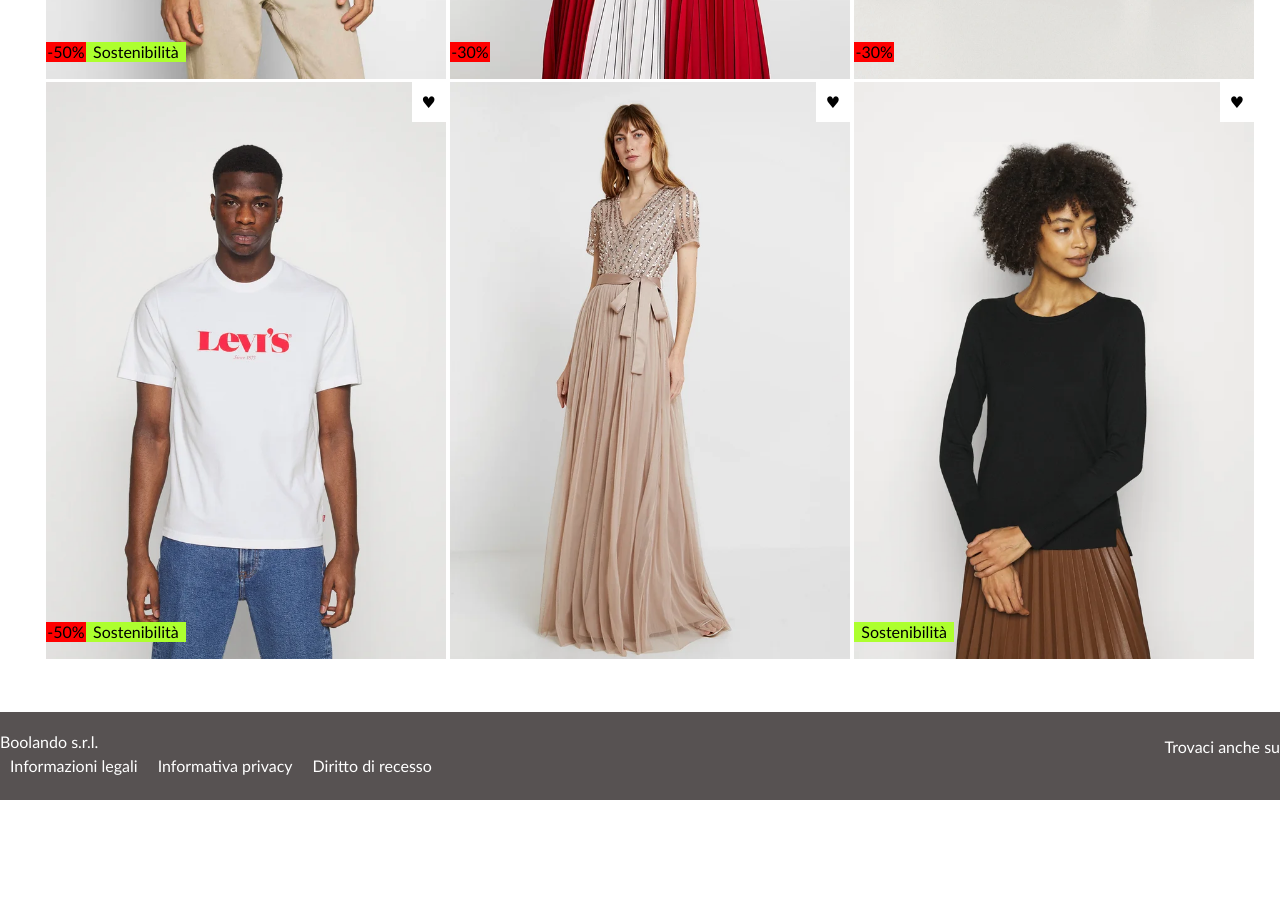
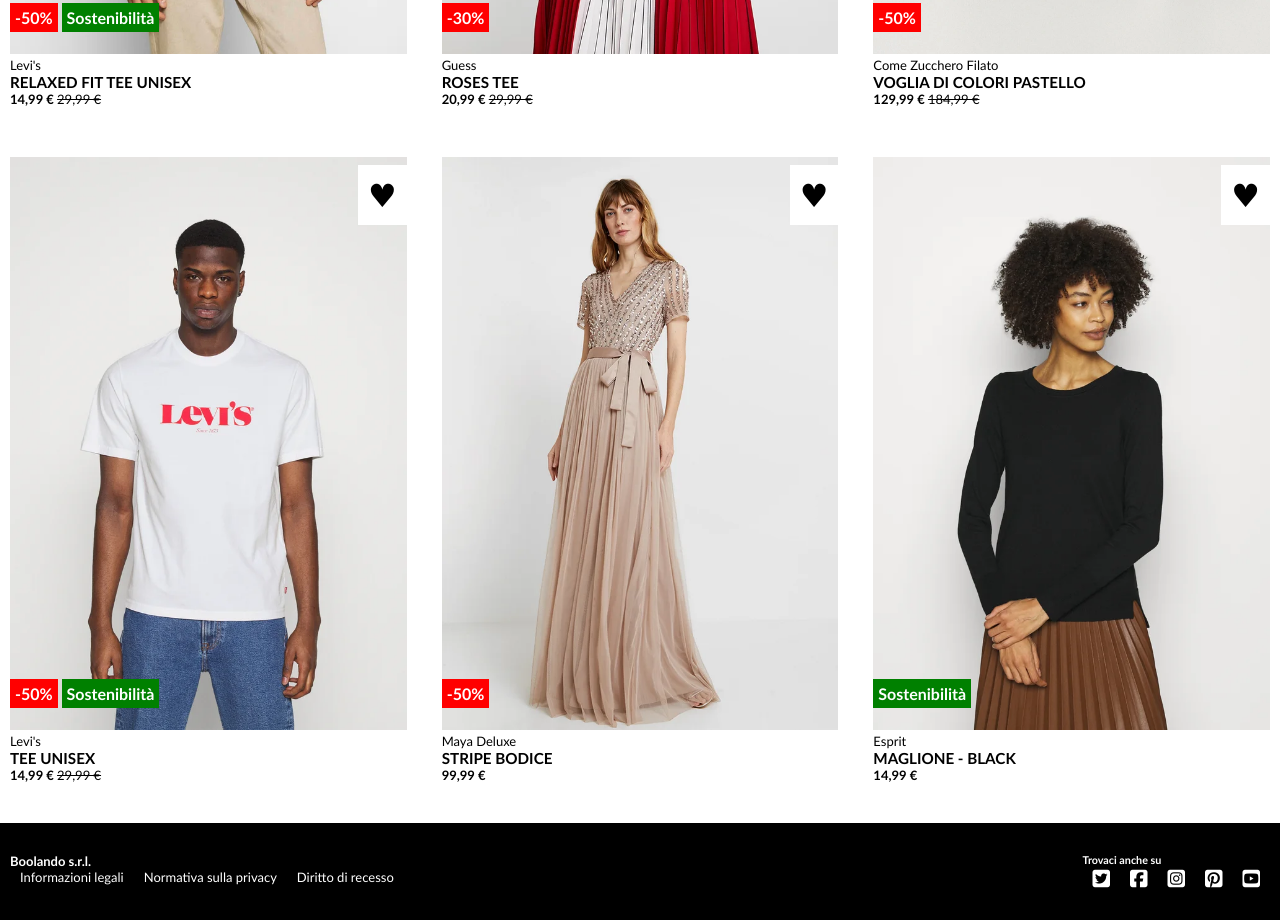
Before and after one commit to Carlo1891/html-css-boolando, a plain HTML site: page index.html in a window 1280 px wide. Shown: the part 599-1519 px from the top of the page. Before the commit the page ends 1399 px from the top, so only its background shows below. Drawn offline with Linux system fonts and the light colour scheme.

Commit message:
Correzione finale

```diff
--- a/index.html
+++ b/index.html
@@ -6,122 +6,217 @@
         <meta name="viewport" content="width=device-width, initial-scale=1.0">
         <title>Boolando</title>
         <link rel="stylesheet" href="style.css">
+        <script src="https://kit.fontawesome.com/b7d1dc2de3.js" crossorigin="anonymous"></script>
     </head>
     <!-- Esercizio 8 -->
     <body>
         <!-- Header sito mobile con fixed -->
         <header>
+            <nav class="container">
+                <ul class="main-menu">
 
-        <div class="top-bar move">
-            <div class="content">
-                <nav class="menu pick-type">
-                    <ul>
                     <li><a href="#">Donna</a></li>
                     <li><a href="#">Uomo</a></li>
-                        <li><a href="#">Bambino</a></li>
+                    <li><a href="#">Bambini</a></li>
+
+                </ul>
+                <a href="#"><img src="./img/boolean-logo.png" alt="logo" class="logo"></a>
+                <ul class="user-menu">
+
+                    <li>
+                        <a href=""><i class="fa-regular fa-user"></i></a>
+                    </li>
+                    <li>
+                        <a href=""><i class="fa-regular fa-heart"></i></a>
+                    </li>
+                    <li>
+                        <a href=""><i class="fa-solid fa-bag-shopping"></i></a>
+                    </li>
+
                 </ul>
             </nav>
-                <div class="logo">
-                    <img src="./img/boolean-logo.png" alt="boolean logo">
+        </header>
+
+        <main>
+            <!-- Immagini vestiti e sconti -->
+            <div class="container flex-wrap">
+                <div class="card">
+                    <div class="card-image">
+
+                        <img src="./img/1.webp" alt="maschio1" class="main-image">
+                        <img src="./img/1b.webp" alt="maschio2" class="secondary-image">
+                        <div class="favourite">&hearts;</div>
+
+                        <div class="card-badges">
+                            <span class="badge badge-discount">-50%</span>
+                            <span class="badge badge-tag">Sostenibilit&agrave;</span>
                         </div>
-                <nav class="menu pick-profile">
-                    <ul>
-                        <li>
-                            <a href="#"><i class="fa-regular fa-user"></i></a>
-                        </li>
-                        <li>
-                            <a href="#"><i class="fa-regular fa-heart"></i></a>
-                        </li>
-                        <li>
-                            <a href="#"><i class="fa-regular fa-bag-shopping"></i></a>
-                        </li>
-                    </ul>
-                </nav>
+
+                    </div>
+                    <div class="card-text">
+
+                        <span class="article-brand">Levi's</span>
+                        <h3 class="article-name">RELAXED FIT TEE UNISEX</h3>
+                        <strong class="article-price">14,99 &euro; </strong><del>29,99 &euro;</del>
+
                     </div>
                 </div>
 
-    </header>
-    <!-- Riquadro shopping -->
-    <main>
+                <div class="card">
+                    <div class="card-image">
 
-        <div class="container">
+                        <img src="./img/2.webp" alt="donna1" class="main-image">
+                        <img src="./img/2b.webp" alt="donna2" class="secondary-image">
+                        <div class="favourite">&hearts;</div>
 
-            <div class="item">
-                <div class="item-image">
-                    <img src="./img/1.webp" alt="photo male 1">
-                    <span class="discount">-50%</span>
-                    <span class="label">Sostenibilità</span>
-                    <div class="heart">&hearts;</div>
+                        <div class="card-badges">
+                            <span class="badge badge-discount">-30%</span>
+                        </div>
+
+                    </div>
+                    <div class="card-text">
+
+                        <span class="article-brand">Guess</span>
+                        <h3 class="article-name">ROSES TEE</h3>
+                        <strong class="article-price">20,99 &euro; </strong><del>29,99 &euro;</del>
+
                     </div>
                 </div>
 
-            <div class="item">
-                <div class="item-image">
-                    <img src="./img/2.webp" alt="photo female 1">
-                    <span class="discount">-30%</span>
-                    <div class="heart">&hearts;</div>
+                <div class="card">
+                    <div class="card-image">
+
+                        <img src="./img/3.webp" alt="donna3" class="main-image">
+                        <img src="./img/3b.webp" alt="donna4" class="secondary-image">
+                        <div class="favourite">&hearts;</div>
+
+                        <div class="card-badges">
+                            <span class="badge badge-discount">-50%</span>
+                        </div>
+
+                    </div>
+                    <div class="card-text">
+
+                        <span class="article-brand">Come Zucchero Filato</span>
+                        <h3 class="article-name">VOGLIA DI COLORI PASTELLO</h3>
+                        <strong class="article-price">129,99 &euro; </strong><del>184,99 &euro;</del>
+
                     </div>
                 </div>
 
-            <div class="item">
-                <div class="item-image">
-                    <img src="./img/3.webp" alt="photo female 2">
-                    <span class="discount">-30%</span>
-                    <div class="heart">&hearts;</div>
+                <div class="card">
+                    <div class="card-image">
+
+                        <img src="./img/4.webp" alt="maschio3" class="main-image">
+                        <img src="./img/4b.webp" alt="maschio4" class="secondary-image">
+                        <div class="favourite">&hearts;</div>
+
+                        <div class="card-badges">
+                            <span class="badge badge-discount">-50%</span>
+                            <span class="badge badge-tag">Sostenibilit&agrave;</span>
+                        </div>
+
+                    </div>
+                    <div class="card-text">
+
+                        <span class="article-brand">Levi's</span>
+                        <h3 class="article-name">TEE UNISEX</h3>
+                        <strong class="article-price">14,99 &euro; </strong><del>29,99 &euro;</del>
+
                     </div>
                 </div>
 
-            <div class="item">
-                <div class="item-image">
-                    <img src="./img/4.webp" alt="photo male 2">
-                    <span class="discount">-50%</span>
-                    <span class="label">Sostenibilità</span>
-                    <div class="heart">&hearts;</div>
+                <div class="card">
+                    <div class="card-image">
+
+                        <img src="./img/5.webp" alt="donna5" class="main-image">
+                        <img src="./img/5b.webp" alt="donna6" class="secondary-image">
+                        <div class="favourite">&hearts;</div>
+
+                        <div class="card-badges">
+                            <span class="badge badge-discount">-50%</span>
+                        </div>
+
+                    </div>
+                    <div class="card-text">
+
+                        <span class="article-brand">Maya Deluxe</span>
+                        <h3 class="article-name">STRIPE BODICE</h3>
+                        <strong class="article-price">99,99 &euro; </strong>
+
                     </div>
                 </div>
 
+                <div class="card">
+                    <div class="card-image">
 
-            <div class="item">
-                <div class="item-image">
-                    <img src="./img/5.webp" alt="photo female 3">
-                    <div class="heart">&hearts;</div>
+                        <img src="./img/6.webp" alt="donna7" class="main-image">
+                        <img src="./img/6b.webp" alt="donna8" class="secondary-image">
+                        <div class="favourite">&hearts;</div>
+
+                        <div class="card-badges">
+                            <span class="badge badge-tag">Sostenibilit&agrave;</span>
+                        </div>
+
+                    </div>
+                    <div class="card-text">
+
+                        <span class="article-brand">Esprit</span>
+                        <h3 class="article-name">MAGLIONE - BLACK</h3>
+                        <strong class="article-price">14,99 &euro; </strong>
+
                     </div>
                 </div>
 
-            <div class="item">
-                <div class="item-image">
-                    <img src="./img/6.webp" alt="photo female 4">
-                    <span class="no-discount" class="label">Sostenibilità</span>
-                    <div class="heart">&hearts;</div>
             </div>
-            </div>
+        </main>
+
+        <footer>
+            <div class="container">
+
+                <div>
+
+                    <h4>Boolando s.r.l.</h4>
+                    <ul class="footer-menu">
+
+                        <li><a href="#">Informazioni legali</a></li>
+                        <li><a href="#">Normativa sulla privacy</a></li>
+                        <li><a href="#">Diritto di recesso</a></li>
+
+                    </ul>
+
                 </div>
 
-    </main>
-    <!-- Informazioni sito e social -->
-    <footer>
+                <div>
 
-        <div class="bottom-bar stay">
-            <div class="content">
-                <div class="menu info">Boolando s.r.l.
-                    <ul>
-                        <li><a href="#">Informazioni legali</a></li>
-                        <li><a href="#">Informativa privacy</a></li>
-                        <li><a href="#">Diritto di recesso</a></li>
+                    <h5>Trovaci anche su</h5>
+                    <ul class="social-networks">
+
+                        <li>
+                            <a href="#"><i class="fa-brands fa-twitter-square"></i></a>
+                        </li>
+
+                        <li>
+                            <a href="#"><i class="fa-brands fa-facebook-square"></i></a>
+                        </li>
+
+                        <li>
+                            <a href="#"><i class="fa-brands fa-instagram-square"></i></a>
+                        </li>
+
+                        <li>
+                            <a href="#"><i class="fa-brands fa-pinterest-square"></i></a>
+                        </li>
+
+                        <li>
+                            <a href="#"><i class="fa-brands fa-youtube-square"></i></a>
+                        </li>
+
                     </ul>
-                </div>
-                <div class="menu social"> Trovaci anche su
-                    <ul>
-                        <li><a class="twitter" href="#"></a></li>
-                        <li><a class="facebook" href="#"></a></li>
-                        <li><a class="instagram" href=""></a></li>
-                        <li><a class="pinterest" href="#"></a></li>
-                        <li><a class="youtube" href="#"></a></li>
-                    </ul>
-                </div>
-            </div>
+
                 </div>
 
+            </div>
         </footer>
 
     </body>
--- a/style.css
+++ b/style.css
@@ -1,138 +1,168 @@
-/* Resect bordi e parti comuni */
+/* Resect parametri */
 
 * {
     padding: 0;
     margin: 0;
     box-sizing: border-box;
-    font-family: 'Trebuchet MS', 'Lucida Sans Unicode', 'Lucida Grande', 'Lucida Sans', Arial, sans-serif;
 }
 
-ul {
-    display: flex;
+body {
+    font-family: 'Trebuchet MS', 'Lucida Sans Unicode', 'Lucida Grande', 'Lucida Sans', Arial, sans-serif;
+    font-size: 13px;
 }
 
-li {
+.container {
+    max-width: 1300px;
+    margin: 0 auto;
+}
+
+img {
+    width: 100%;
+}
+
+.flex-wrap {
+    display: flex;
+    flex-wrap: wrap;
+    justify-content: space-between;
+}
+
+/* Header con logo e nav */
+
+header {
+    background-color: rgb(255, 102, 0);
+    height: 70px;
+    padding: 10px;
+    box-shadow: 0 1px 3px gray;
+    position: fixed;
+    top: 0;
+    left: 0;
+    width: 100%;
+    z-index: 1;
+}
+
+header nav {
+    height: 100%;
+    padding: 0 10px;
+    display: flex;
+    align-items: center;
+    justify-content: space-between;
+}
+
+header nav ul {
     list-style: none;
 }
 
-/* Header in movimento */
-
-header {
-    position: fixed;
-    z-index: 1;
-    width: 100%;
+header nav ul li {
+    font-size: 16px;
+    font-weight: bold;
+    display: inline;
 }
 
-.top-bar .move {
-    width: 100%;
+header nav ul li a {
+    color: white;
+    text-decoration: none;
 }
 
-.top-bar.move {
-    background-color: rgb(255, 93, 1);
+header nav .logo {
+    height: 30px;
+    width: auto;
 }
 
-.top-bar .content {
-    max-width: 1300px;
-    margin: 0 auto;
-    display: flex;
-    justify-content: space-between;
-    align-items: center;
+/* Main con cards */
+
+main {
+    margin-top: 70px;
 }
 
-.menu .pick-type,
-.menu .client-profile {
-    justify-content: center;
-    display: flex;
+.card {
+    width: calc(100% / 3 - 10px);
+    margin-bottom: 30px;
+    padding: 10px;
+    cursor: pointer;
 }
 
-.logo img {
-    height: 60px;
+.card-image {
+    position: relative;
 }
 
-.menu ul li a {
-    text-decoration: none;
-    color: white;
-    padding: 5px 10px;
+.card-image .main-image {
     display: inline-block;
 }
 
-
-
-/* Main con shopping */
-
-.container {
-    width: 1300px;
-    margin: 0 auto 50px auto;
-    text-align: center;
-    padding-top: 100px;
+.card-image .secondary-image {
+    display: none;
 }
 
-.item {
-    width: 400px;
-    position: relative;
-    display: inline-block;
-    border: 15px;
+.card-image .favourite {
+    position: absolute;
+    top: 8px;
+    right: 0px;
+    padding: 10px;
+    font-size: 2rem;
+    background-color: white;
 }
 
-.item-image > img {
-    width: 100%
+.card-image .favourite:hover {
+    color: red;
 }
 
-.item-image > .discount {
+.card-image .card-badges {
     position: absolute;
-    width: 40px;
-    height: 20px;
-    bottom: 20px;
-    left: 0;
+    bottom: 30px;
+    left: 0px;
+    font-size: 1rem;
+    color: white;
+    font-weight: bold;
+}
+
+.badge {
+    padding: 5px;
+}
+
+.badge-discount {
     background-color: red;
 }
 
-.item-image > .label {
-    position: absolute;
-    width: 100px;
-    height: 20px;
-    bottom: 20px;
-    left: 40px;
-    background-color: greenyellow;
+.badge-tag {
+    background-color: green;
 }
 
-.item-image > .no-discount {
-    position: absolute;
-    width: 100px;
-    height: 20px;
-    bottom: 20px;
-    left: 0;
-    background-color: greenyellow;
+/* Immagine che cambia in hover */
+
+.card-image:hover .main-image {
+    display: none;
 }
 
-.heart {
-    position: absolute;
-    right: 0;
-    top: 0;
-    padding: 10px;
-    background-color: white;
+.card-image:hover .secondary-image {
+    display: inline-block;
 }
 
-.item-image:hover .heart {
-    display: block;
-    color: red;
+/* Footer */
+
+footer {
+    color: white;
+    background-color: black;
+    padding: 10px 0;
 }
 
-/* Footer con informazioni */
-
-.bottom-bar.stay {
-    background-color: rgb(87, 82, 82);
-    color: white;
+footer .container {
+    display: flex;
+    padding: 20px 10px;
+    align-items: flex-start;
+    justify-content: space-between;
 }
 
-.bottom-bar .content {
-    max-width: 1300px;
-    margin: 0 auto;
-    display: flex;
-    justify-content: space-between;
-    align-items: center;
+footer .social-networks {
+    font-size: 20px;
 }
 
-.menu {
-    padding: 20px 0 20px 0;
+footer ul {
+    display: flex;
+    list-style-type: none;
 }
+
+footer ul a {
+    color: white;
+    text-decoration: none;
+    margin: 0 10px;
+}
```
Lines whose indentation alone changed are shown as unchanged.
